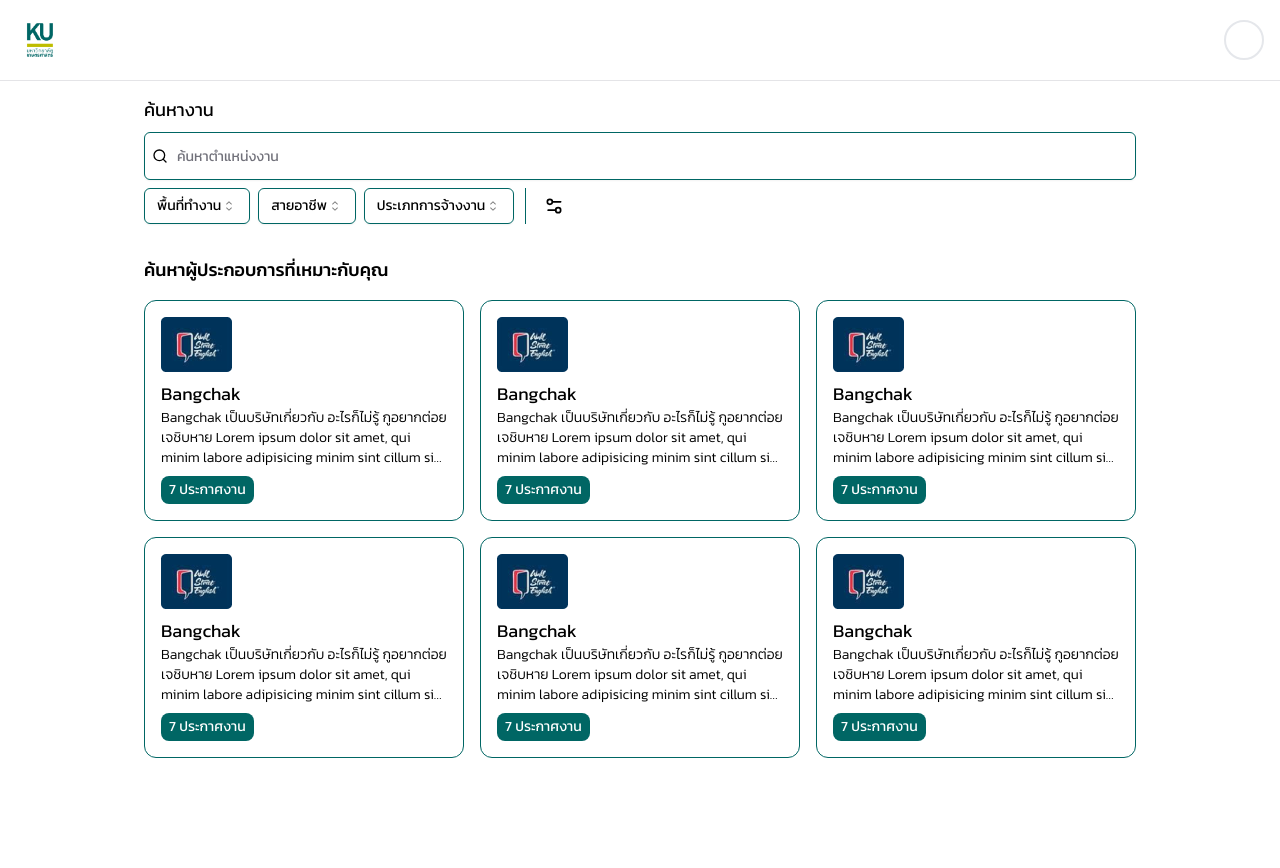
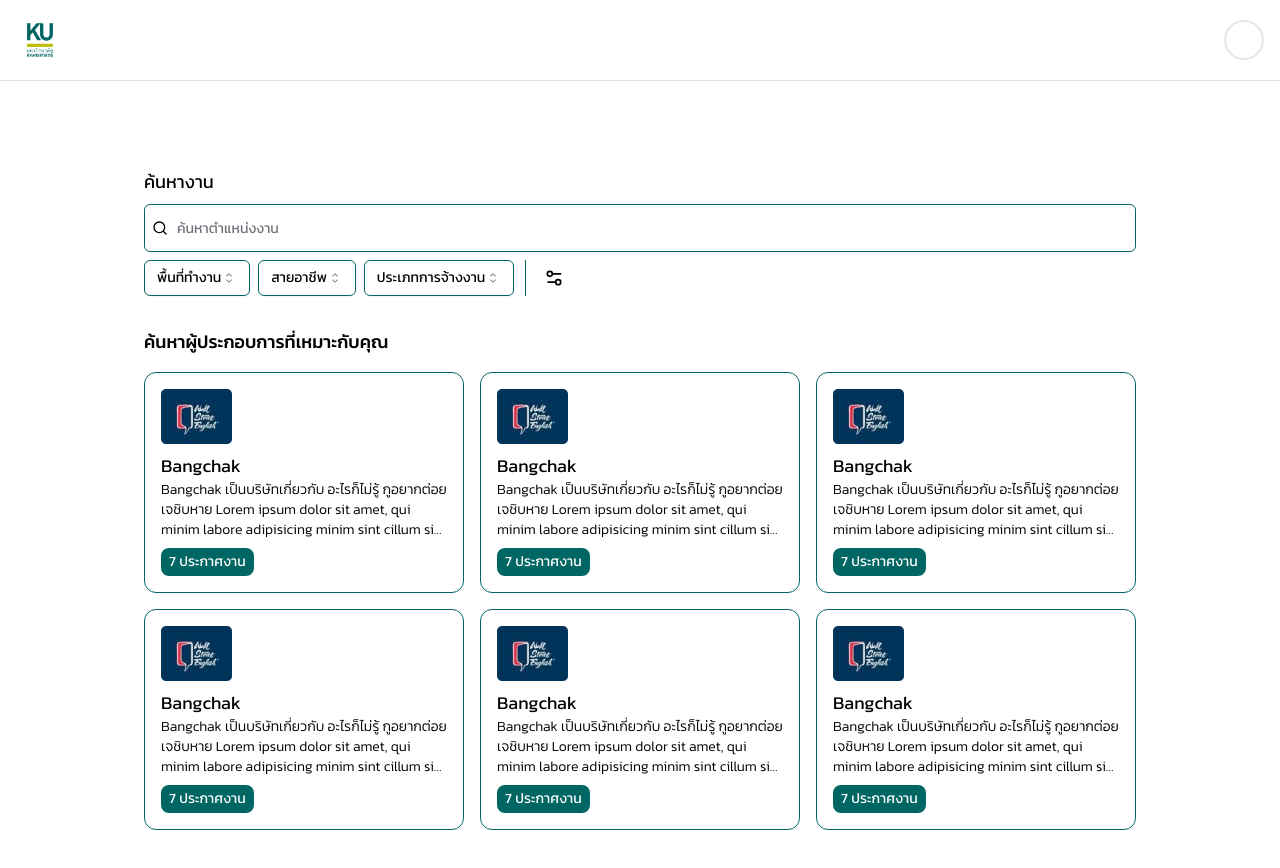
Before and after one commit to SornchaiTheDev/sa-project, a Next.js app: page / in a window 1280 px wide. Before the commit the page ends 800 px from the top, so only its background shows below. Built offline with nearby package versions, Linux system fonts and the light colour scheme.

Commit message:
fix: next/Link didn't scroll to top on navigate
- Link will persist scroll position if layout doesn't all visible in the
viewport

```diff
--- a/src/app/(authed)/jobs/[jobId]/page.tsx
+++ b/src/app/(authed)/jobs/[jobId]/page.tsx
@@ -1,3 +1,4 @@
+"use client";
 import { Clock, HandCoins, Heart, MapPin, Users } from "lucide-react";
 import Image from "next/image";
 import { jobAnnouncements } from "~/__mocks__/job-announcements";
@@ -8,9 +9,10 @@
   const { companyImage, companyName, title, description, createdAt } =
     jobAnnouncements[parseInt(params.jobId) - 1];
   const jobCreatedAt = dayjs(createdAt).fromNow();
+
   return (
     <>
-      <div className="container mx-auto max-w-5xl px-4 space-y-4 pb-36 mt-4">
+      <div className="container mx-auto max-w-5xl px-4 space-y-4 pb-36 pt-32">
         <div className="flex gap-4 justify-between items-center">
           <div className="relative rounded-xl w-32 h-32">
             <Image
--- a/src/app/(authed)/layout.tsx
+++ b/src/app/(authed)/layout.tsx
@@ -5,7 +5,7 @@
   return (
     <>
       <Navbar />
-      <div className="mt-24">{children}</div>
+      {children}
     </>
   );
 }
--- a/src/app/(authed)/page.tsx
+++ b/src/app/(authed)/page.tsx
@@ -3,7 +3,7 @@
 
 export default function Home() {
   return (
-    <div className="container mx-auto max-w-5xl my-10 px-4">
+    <div className="container mx-auto max-w-5xl my-10 px-4 pt-32">
       <h4 className="text-lg">ค้นหางาน</h4>
       <SearchSection />
       <h4 className="text-lg font-medium mt-8">
--- a/src/app/(authed)/search/[jobName]/page.tsx
+++ b/src/app/(authed)/search/[jobName]/page.tsx
@@ -6,7 +6,7 @@
 function SearchResultPage({ params }: { params: { jobName: string } }) {
   const resultsCount = jobAnnouncements.length;
   return (
-    <div className="container mx-auto max-w-5xl mt-10 px-4 mb-10">
+    <div className="container mx-auto max-w-5xl mt-10 px-4 mb-10 pt-32">
       <SearchSection initialSearch={params.jobName} />
       <div className="mt-4">
         <h5>{resultsCount} งานสำหรับ</h5>
```
